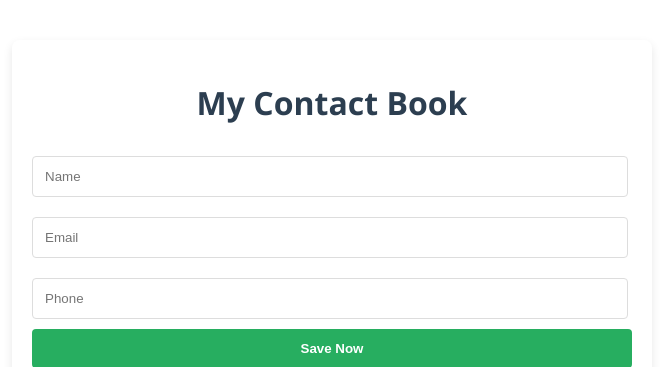
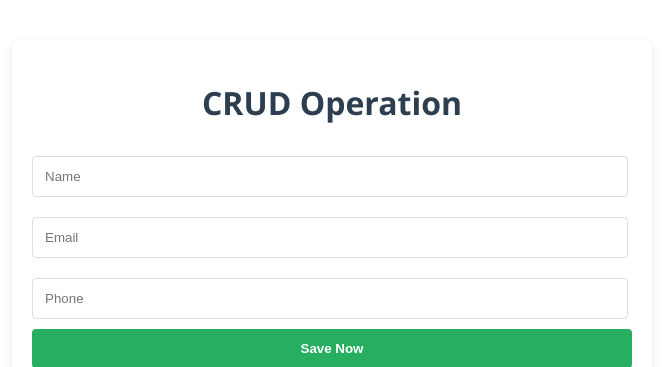
Before and after one commit to bbdevenvironment/crud, a Flask app: page / in a window 1280 px wide. Shown: the top 367 px of the page, without its empty margins (308-971 px from the left). Run offline with Flask 3, Linux system fonts and the light colour scheme.

Commit message:
crud text update

```diff
--- a/templates/index.html
+++ b/templates/index.html
@@ -5,7 +5,7 @@
     <link rel="stylesheet" href="{{ url_for('static', filename='style.css') }}">
 </head>
 <body>
-    <h1>My Contact Book</h1>
+    <h1>CRUD Operation</h1>
 
     <form action="/add" method="POST">
         <input type="text" name="u_name" placeholder="Name" required><br>
```
